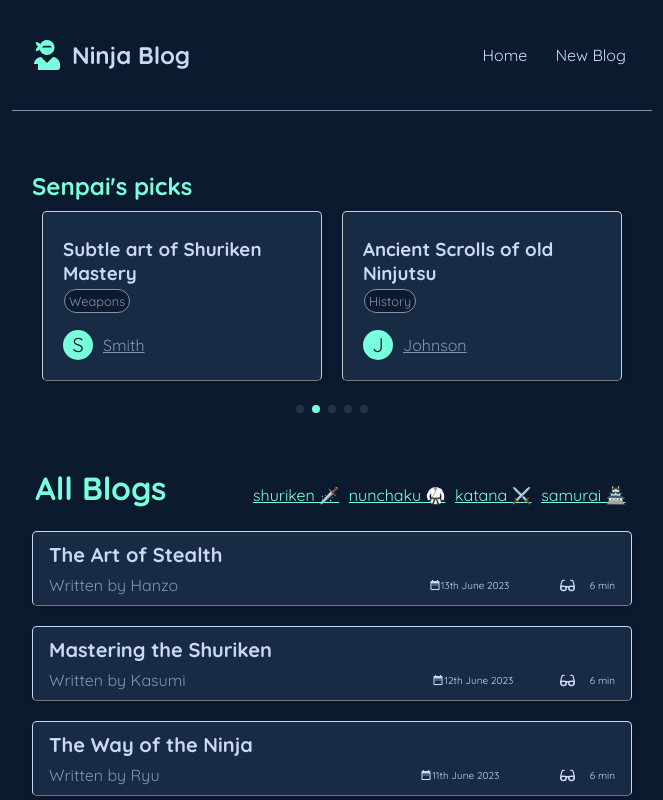
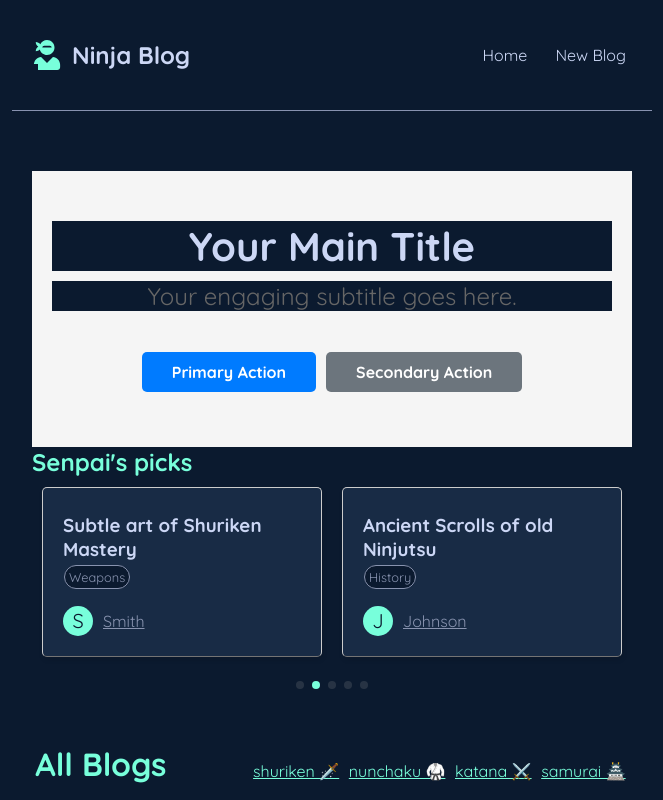
Before and after one commit to ToniRajamaki/Ninja-react-blog, a React (Create React App) app: page / in a window 1280 px wide. Shown: the top 800 px of the page, without its empty margins (308-971 px from the left). Built offline with nearby package versions, Linux system fonts and the light colour scheme.

Commit message:
working on hero section

```diff
--- a/src/App.js
+++ b/src/App.js
@@ -5,6 +5,7 @@ import BlogDetails from "./BlogDetails";
 import { BrowserRouter as Router, Route, Switch } from "react-router-dom";
 import LoadingAnimation from "./LoadingAnimation";
 import Featured from "./Featured";
+import HeroSection from "./HeroSection";
 
 function App() {
   return (
--- /dev/null
+++ b/src/HeroSection.js
@@ -0,0 +1,15 @@
+import React from 'react';
+import './Styles/HeroSection.css'; // Make sure to import the CSS file
+
+const HeroSection = () => {
+  return (
+    <section className="hero-section">
+      <h1 className="title">Your Main Title</h1>
+      <p className="subtitle">Your engaging subtitle goes here.</p>
+      <a href="#" className="button primary">Primary Action</a>
+      <a href="#" className="button">Secondary Action</a>
+    </section>
+  );
+};
+
+export default HeroSection;
--- a/src/Home.js
+++ b/src/Home.js
@@ -1,17 +1,18 @@
-import { useEffect, useState } from "react";
-import BlogList from "./BlogList";
-import Featured from "./Featured";
-import Footer from "./Footer";
-import FeaturedSection from "./FeaturedSection";
+import { useEffect, useState } from 'react'
+import BlogList from './BlogList'
+import Featured from './Featured'
+import Footer from './Footer'
+import FeaturedSection from './FeaturedSection'
+import HeroSection from './HeroSection'
 const Home = () => {
-  const [blogs, setBlogs] = useState();
+  const [blogs, setBlogs] = useState()
 
-  const [name, setName] = useState("mario");
+  const [name, setName] = useState('mario')
 
   const handleDelete = (id) => {
-    const newBlogs = blogs.filter((blog) => blog.id !== id);
-    setBlogs(newBlogs);
-  };
+    const newBlogs = blogs.filter((blog) => blog.id !== id)
+    setBlogs(newBlogs)
+  }
 
   // useEffect(() => {
   //   console.log("use effect ran");
@@ -19,24 +20,21 @@ const Home = () => {
   // }, [name]);
 
   return (
-
-    <div className="home">
+    <div className='home'>
+      <HeroSection></HeroSection>
       <Featured />
       <br />
       <br />
 
-
-
-      <BlogList blogs={blogs} title="All Blogs" handleDelete={handleDelete} />
+      <BlogList blogs={blogs} title='All Blogs' handleDelete={handleDelete} />
       <br />
       <br />
       <FeaturedSection></FeaturedSection>
 
-
       <Footer></Footer>
       <br />
     </div>
-  );
-};
+  )
+}
 
-export default Home;
+export default Home
--- /dev/null
+++ b/src/Styles/HeroSection.css
@@ -0,0 +1,35 @@
+.hero-section {
+    text-align: center;
+    padding: 50px 20px;
+    background-color: #f5f5f5; /* Light grey background */
+  }
+
+  .title {
+    font-size: 2.5em;
+    margin-bottom: 0.25em;
+  }
+
+  .subtitle {
+    font-size: 1.5em;
+    margin-bottom: 1.5em;
+    color: #666; /* Dark grey text */
+  }
+
+  .button {
+    display: inline-block;
+    padding: 10px 30px;
+    margin: 5px;
+    border-radius: 5px;
+    text-decoration: none;
+    color: #fff;
+    font-weight: bold;
+    cursor: pointer;
+  }
+
+  .button.primary {
+    background-color: #007bff; /* Blue for primary */
+  }
+
+  .button:not(.primary) {
+    background-color: #6c757d; /* Grey for secondary */
+  }
--- a/src/index.css
+++ b/src/index.css
@@ -55,9 +55,8 @@
   transition: transform 0.2s, background-color 0.2s;
   padding: 10px 16px;
   margin: 20px 0;
-  border: 1px solid;
-  border-radius: 5px;
-  border-bottom: 1px solid #747474;
+  border-left: 4px solid #747474;
+  border-radius: 3px;
   box-shadow: 1px 3px 5px rgba(0,0,0,0.1);
   background-color: var(--container-bg); /* Add background color */
 }
```
Also changed, not shown: public/ninja-hero.png (added).
